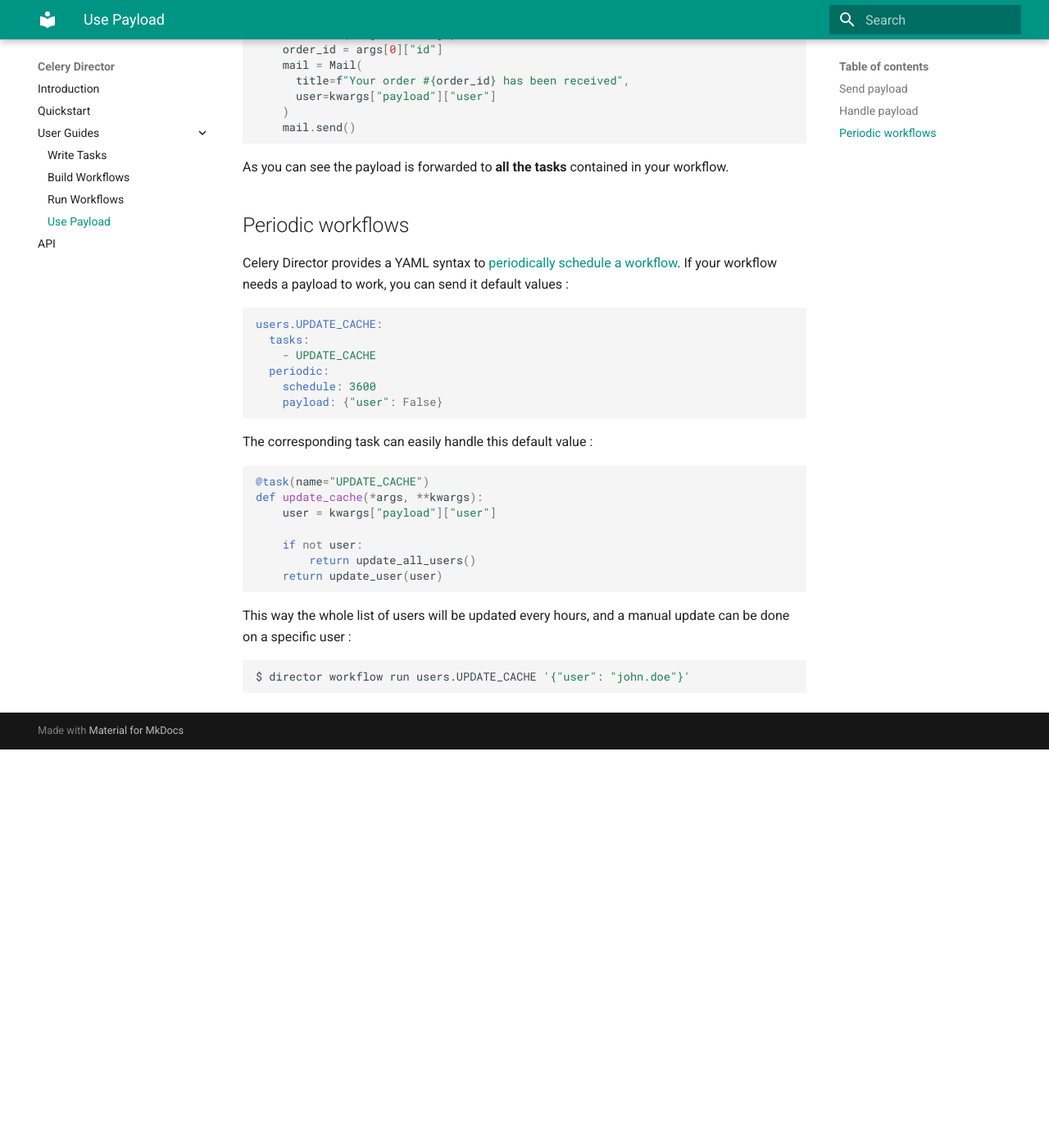
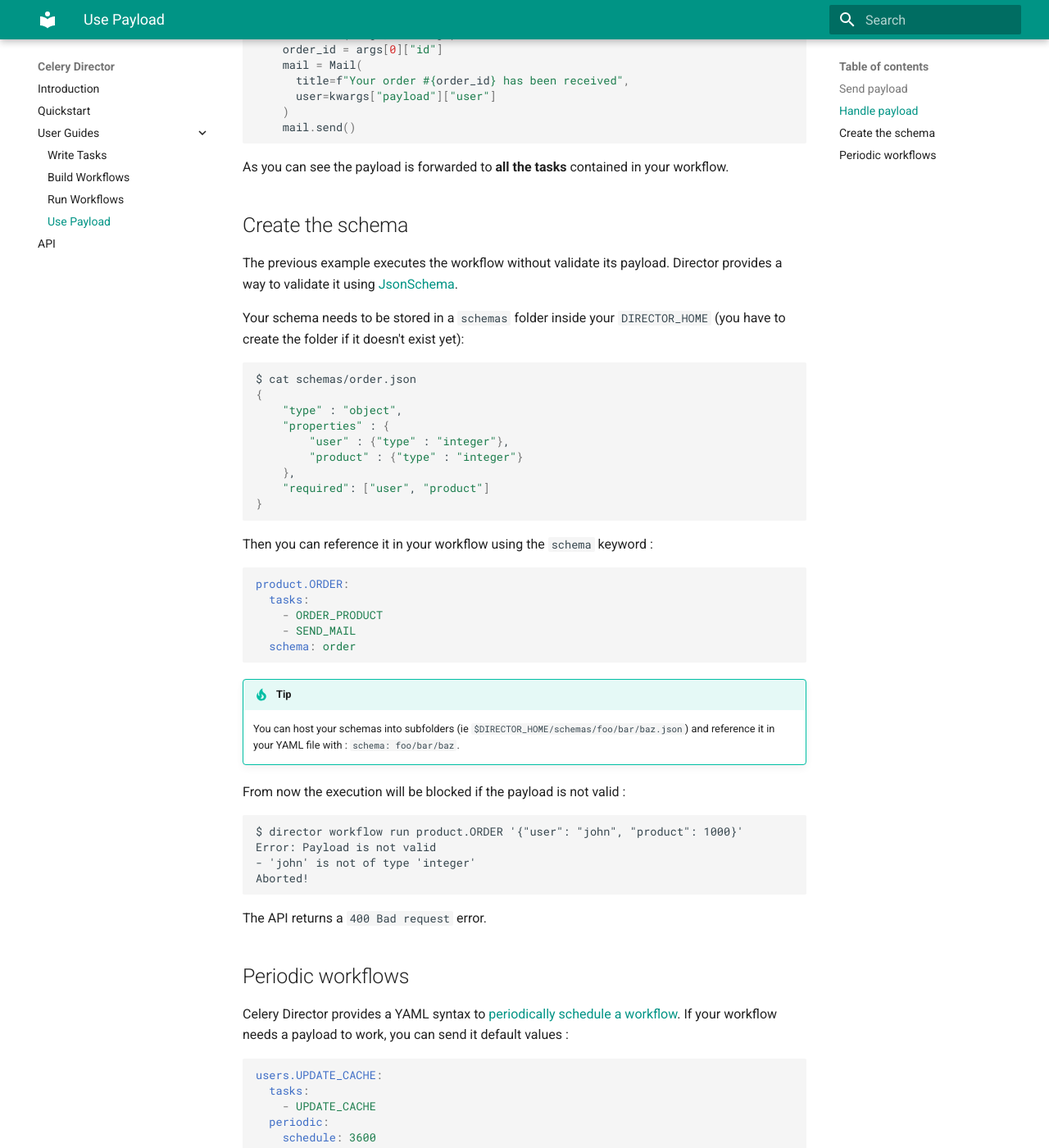
Before and after one commit to ovh/celery-director, an MkDocs documentation site: the page built from docs/docs/guides/use-payload.md, in a window 1280 px wide and 1400 px high, scrolled down 1138 px. Shown: the whole window at 82% size. Built offline with MkDocs 1.6.1 and Material for MkDocs 9.7.7, drawn with Linux system fonts in a browser that asks for light colours; before the commit the page ends 2052 px from its top, so only the background shows below that.

Commit message:
doc(payload): add a section about the schemas usage
Signed-off-by: Nicolas Crocfer <nicolas.crocfer@corp.ovh.com>

````diff
--- a/docs/docs/guides/use-payload.md
+++ b/docs/docs/guides/use-payload.md
@@ -61,6 +61,52 @@
 As you can see the payload is forwarded to **all the tasks** contained in
 your workflow.
 
+## Create the schema
+
+The previous example executes the workflow without validate its payload. Director
+provides a way to validate it using [JsonSchema](https://json-schema.org/understanding-json-schema/).
+
+Your schema needs to be stored in a `schemas` folder inside your `DIRECTOR_HOME` (you have to create
+the folder if it doesn't exist yet):
+
+```
+$ cat schemas/order.json
+{
+    "type" : "object",
+    "properties" : {
+        "user" : {"type" : "integer"},
+        "product" : {"type" : "integer"}
+    },
+    "required": ["user", "product"]
+}
+```
+
+Then you can reference it in your workflow using the `schema` keyword :
+
+```yaml
+product.ORDER:
+  tasks:
+    - ORDER_PRODUCT
+    - SEND_MAIL
+  schema: order
+```
+
+!!! tip
+    You can host your schemas into subfolders (ie `$DIRECTOR_HOME/schemas/foo/bar/baz.json`)
+    and reference it in your YAML file with : `schema: foo/bar/baz`.
+
+From now the execution will be blocked if the payload is not valid :
+
+```text
+$ director workflow run product.ORDER '{"user": "john", "product": 1000}'
+Error: Payload is not valid
+- 'john' is not of type 'integer'
+Aborted!
+```
+
+The API returns a `400 Bad request` error.
+
+
 ## Periodic workflows
 
 Celery Director provides a YAML syntax to [periodically schedule a workflow](build-workflows.md#periodic-workflows).
````
